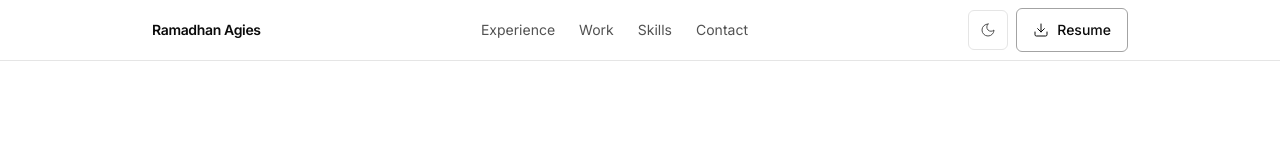
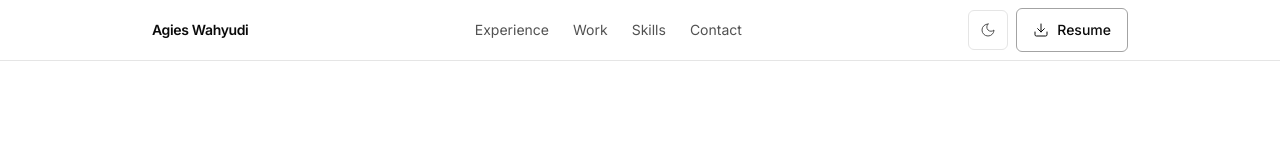
Before and after one commit to agieswahyudi07/agies-portfolio, a Vue app: page / in a window 1280 px wide. Shown: the top 157 px of the page. Built offline with nearby package versions, Linux system fonts and the light colour scheme.

Commit message:
update short name

```diff
--- a/src/data/cv.js
+++ b/src/data/cv.js
@@ -5,7 +5,7 @@
 
 export const profile = {
   name: 'Ramadhan Agies Ananda Wahyudi',
-  shortName: 'Ramadhan Agies',
+  shortName: 'Agies Wahyudi',
   role: 'Backend-focused software engineer',
   location: 'South Tangerang, Indonesia',
   summary:
```
